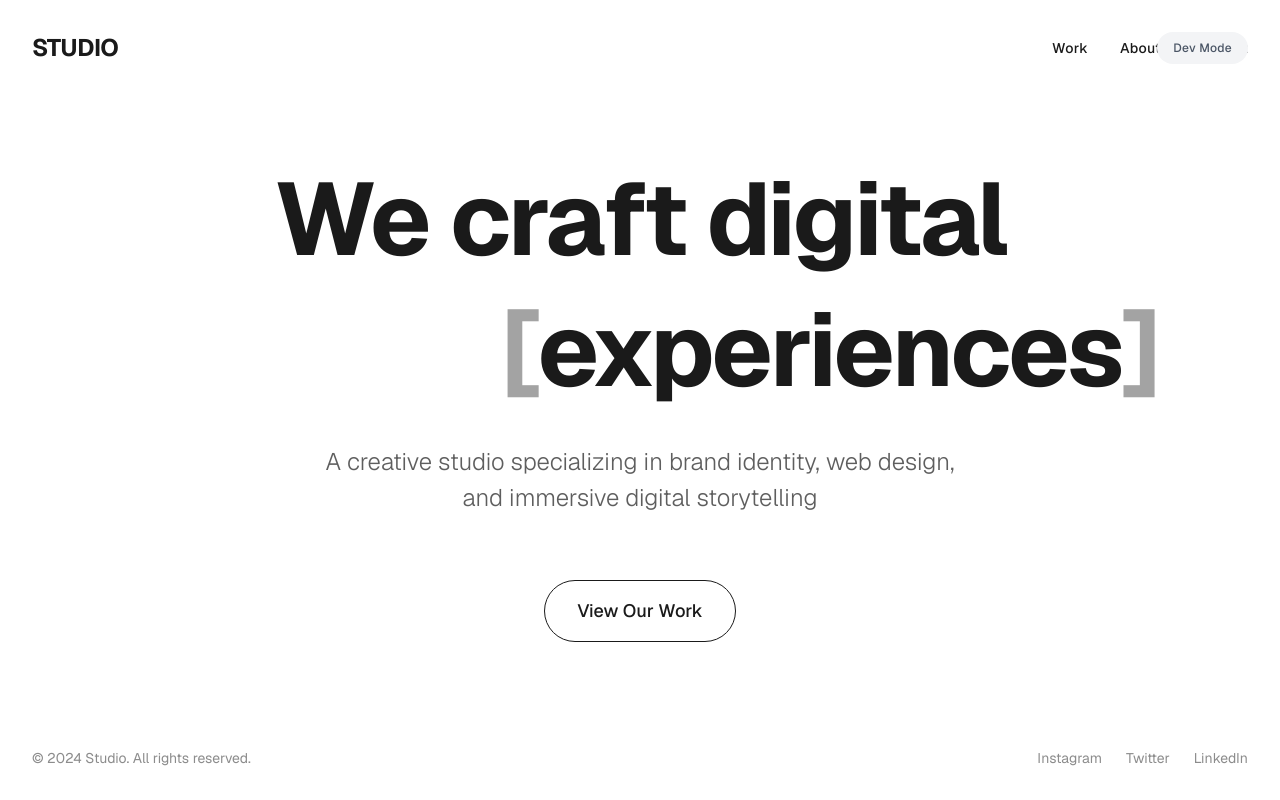
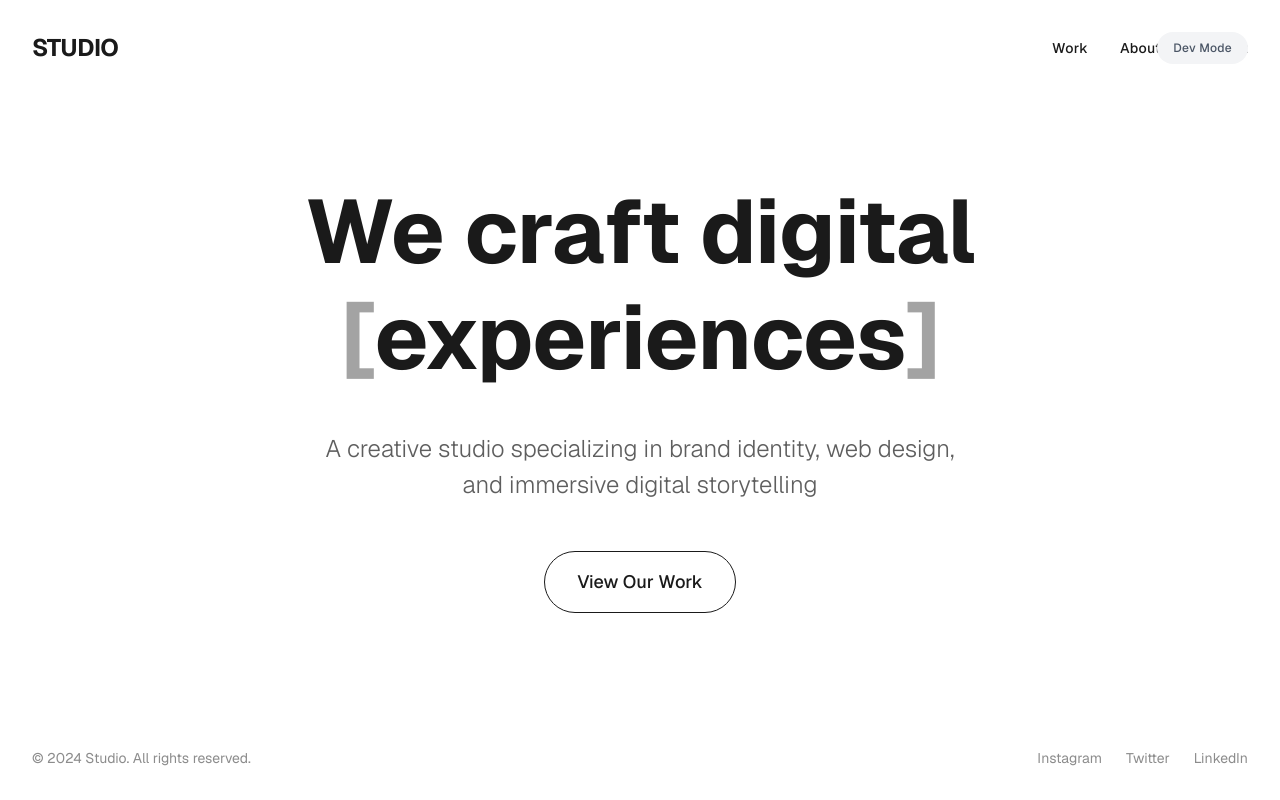
Before and after one commit to null-shot-apps/dark-mode-toggle, a Next.js app in the folder packages/dark-mode-toggle/: page / in a window 1280 px wide. Built offline with nearby package versions, Linux system fonts and the light colour scheme.

Commit message:
AI chat session: Updated code and files

```diff
--- a/packages/dark-mode-toggle/src/app/page.tsx
+++ b/packages/dark-mode-toggle/src/app/page.tsx
@@ -51,16 +51,17 @@ export default function Landing() {
 
       {/* Main Content */}
       <main className="relative z-10 h-full flex flex-col items-center justify-center px-8">
-        <div className="max-w-5xl mx-auto text-center space-y-8">
-          <h1 className={`text-[clamp(60px,8vw,120px)] font-bold tracking-tight leading-[1.2] transition-colors duration-700 ease-in-out ${
+        <div className="max-w-6xl mx-auto text-center">
+          <h1 className={`font-bold tracking-tight transition-colors duration-700 ease-in-out ${
             isDark ? 'text-[#f5f5f5]' : 'text-[#1a1a1a]'
           }`}>
-            <div>We craft digital</div>
+            <div className="text-[7vw] leading-none mb-4">We craft digital</div>
+            <div className="text-[7vw] leading-none" style={{ minHeight: '7vw' }}>
               <button
                 onClick={toggleTheme}
-              className="inline-block relative hover:opacity-70 transition-opacity duration-300 cursor-pointer mt-2"
+                className="inline-block relative hover:opacity-70 transition-opacity duration-300 cursor-pointer"
                 aria-label="Toggle dark mode"
-              style={{ width: 'clamp(280px, 18vw, 420px)' }}
+                style={{ width: '100%', maxWidth: '600px' }}
               >
                 <span className="relative inline-block w-full text-center">
                   <span className={`absolute inset-0 transition-opacity duration-500 ease-in-out ${
@@ -84,15 +85,16 @@ export default function Landing() {
                   <span className="invisible">[experiences]</span>
                 </span>
               </button>
+            </div>
           </h1>
 
-          <p className={`text-[clamp(18px,2vw,24px)] font-light max-w-2xl mx-auto transition-colors duration-700 ease-in-out ${
+          <p className={`text-[clamp(18px,2vw,24px)] font-light max-w-2xl mx-auto mt-12 transition-colors duration-700 ease-in-out ${
             isDark ? 'text-[#f5f5f5]/80' : 'text-[#1a1a1a]/70'
           }`}>
             A creative studio specializing in brand identity, web design, and immersive digital storytelling
           </p>
 
-          <div className="pt-8">
+          <div className="pt-12">
             <button className={`px-8 py-4 text-lg font-medium rounded-full transition-all duration-700 ease-in-out hover:scale-105 ${
               isDark
                 ? 'border border-white hover:bg-white/5'
```
Lines whose indentation alone changed are shown as unchanged.
